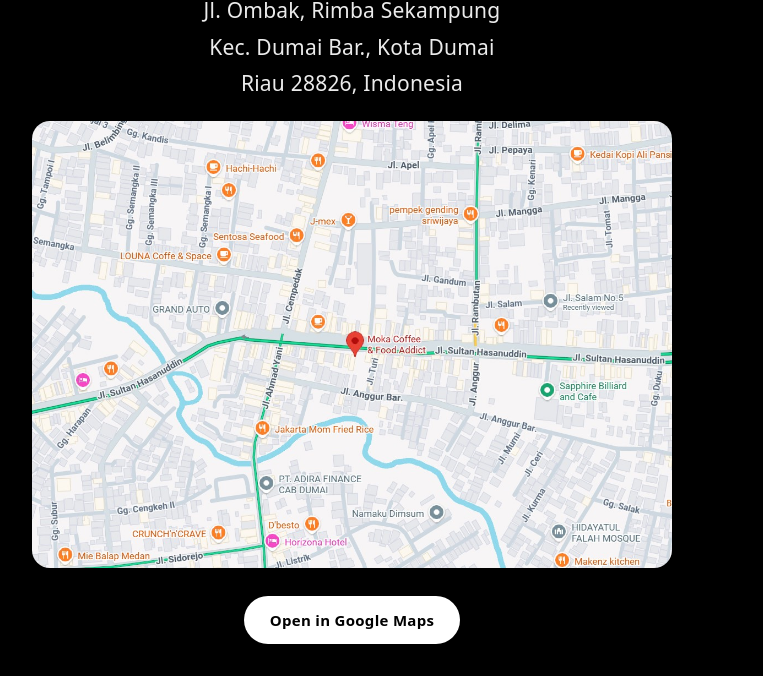
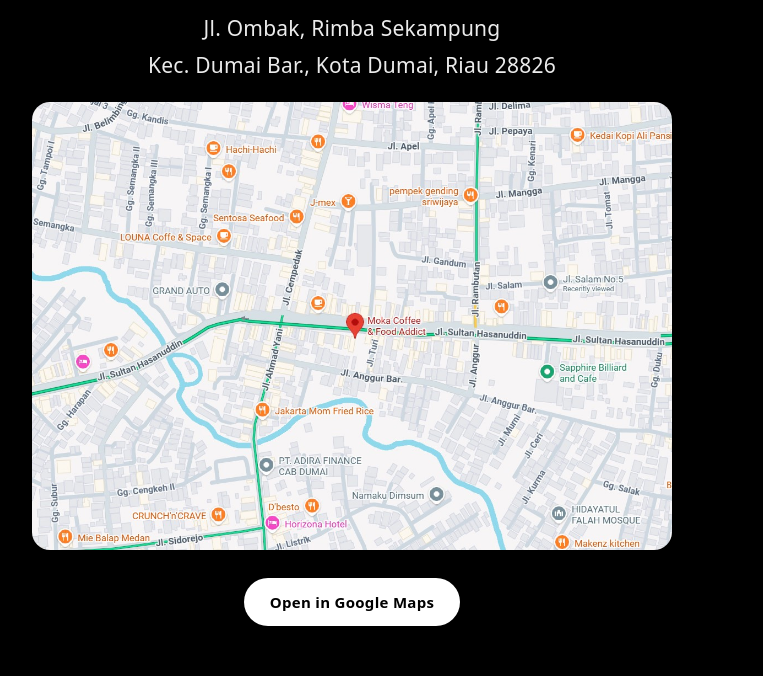
Before and after one commit to moka-addict/moka, a plain HTML site: page location.html in a window 1280 px wide. Shown: the part 124-800 px from the top of the page, without its empty margins (288-1051 px from the left). Drawn offline with Linux system fonts and the light colour scheme.

Commit message:
Update location.html

```diff
--- a/location.html
+++ b/location.html
@@ -104,8 +104,8 @@
     <h1>Location</h1>
 
     <div class="location-line">Jl. Ombak, Rimba Sekampung</div>
-    <div class="location-line">Kec. Dumai Bar., Kota Dumai</div>
-    <div class="location-line">Riau 28826, Indonesia</div>
+    <div class="location-line">Kec. Dumai Bar., Kota Dumai, Riau 28826</div>
+
 
     <!-- Map preview image -->
     <div class="map-preview">
```
